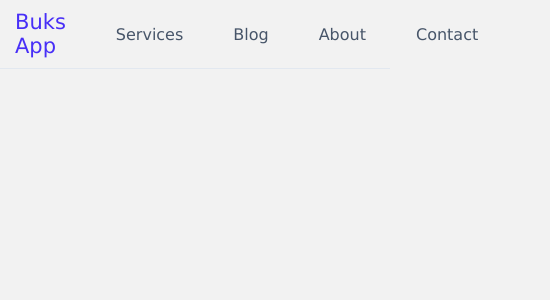
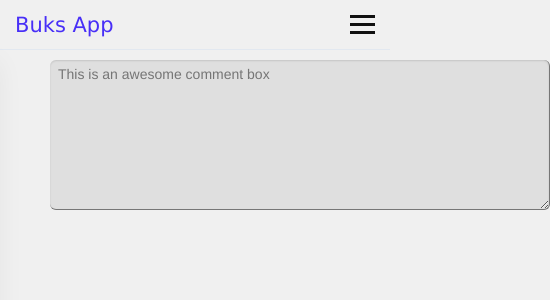
Before and after one commit to mytotoe/buks-app-frontend, a React (Create React App) app: page /feeds in a window 390 px wide. Shown: the top 300 px of the page, 550 px wide, since content can reach past the window. Built offline with nearby package versions, Linux system fonts and the light colour scheme.

Commit message:
add comment

```diff
--- /dev/null
+++ b/src/views/feeds/components/addComment.tsx
@@ -0,0 +1,20 @@
+import { Fragment } from "react";
+import "./style.scss";
+
+const AddComment = () => {
+  return <Fragment>
+    <textarea
+      placeholder="This is an awesome comment box"
+      rows={40}
+      name="comment[text]"
+      id="comment_text"
+      cols={40}
+      className="ui-autocomplete-input"
+      autoComplete="off"
+      aria-autocomplete="list"
+      aria-haspopup="true"
+    />
+  </Fragment>
+}
+
+export default AddComment;
--- a/src/views/feeds/components/style.scss
+++ b/src/views/feeds/components/style.scss
@@ -69,3 +69,73 @@
   font-weight: 500;
   color: #482ff7;
 }
+
+@media only screen and (max-width: 768px) {
+  .nav-menu {
+    position: fixed;
+    left: -100%;
+    top: 5rem;
+    flex-direction: column;
+    background-color: #fff;
+    width: 100%;
+    border-radius: 10px;
+    text-align: center;
+    transition: 0.3s;
+    box-shadow:
+      0 10px 27px rgba(0, 0, 0, 0.05);
+  }
+  .nav-menu.active {
+    left: 0;
+  }
+  .nav-item {
+    margin: 2.5rem 0;
+  }
+  .hamburger {
+    display: block;
+    cursor: pointer;
+  }
+  .hamburger.active .bar:nth-child(2) {
+    opacity: 0;
+  }
+  .hamburger.active .bar:nth-child(1) {
+    transform: translateY(8px) rotate(45deg);
+  }
+  .hamburger.active .bar:nth-child(3) {
+    transform: translateY(-8px) rotate(-45deg);
+  }
+}
+
+
+body {background: #F0F0F0;}
+
+h2 {margin-left: 55px;}
+
+textarea {
+  margin-top: 10px;
+  margin-left: 50px;
+  width: 500px;
+  height: 150px;
+  -moz-border-bottom-colors: none;
+  -moz-border-left-colors: none;
+  -moz-border-right-colors: none;
+  -moz-border-top-colors: none;
+  background: none repeat scroll 0 0 rgba(0, 0, 0, 0.07);
+  border-color: -moz-use-text-color #FFFFFF #FFFFFF -moz-use-text-color;
+  border-image: none;
+  border-radius: 6px 6px 6px 6px;
+  border-style: none solid solid none;
+  border-width: medium 1px 1px medium;
+  box-shadow: 0 1px 2px rgba(0, 0, 0, 0.12) inset;
+  color: #555555;
+  font-family: "Helvetica Neue",Helvetica,Arial,sans-serif;
+  font-size: 1em;
+  line-height: 1.4em;
+  padding: 5px 8px;
+  transition: background-color 0.2s ease 0s;
+}
+
+
+textarea:focus {
+  background: none repeat scroll 0 0 #FFFFFF;
+  outline-width: 0;
+}
--- a/src/views/feeds/feedsView.tsx
+++ b/src/views/feeds/feedsView.tsx
@@ -1,9 +1,11 @@
 import { Fragment } from "react";
 import Header from "./components/header";
+import AddComment from "./components/addComment";
 
 const FeedsView = () => {
   return <Fragment>
       <Header />
+      <AddComment />
   </Fragment>
 }
 
```
Lines whose indentation alone changed are shown as unchanged.
